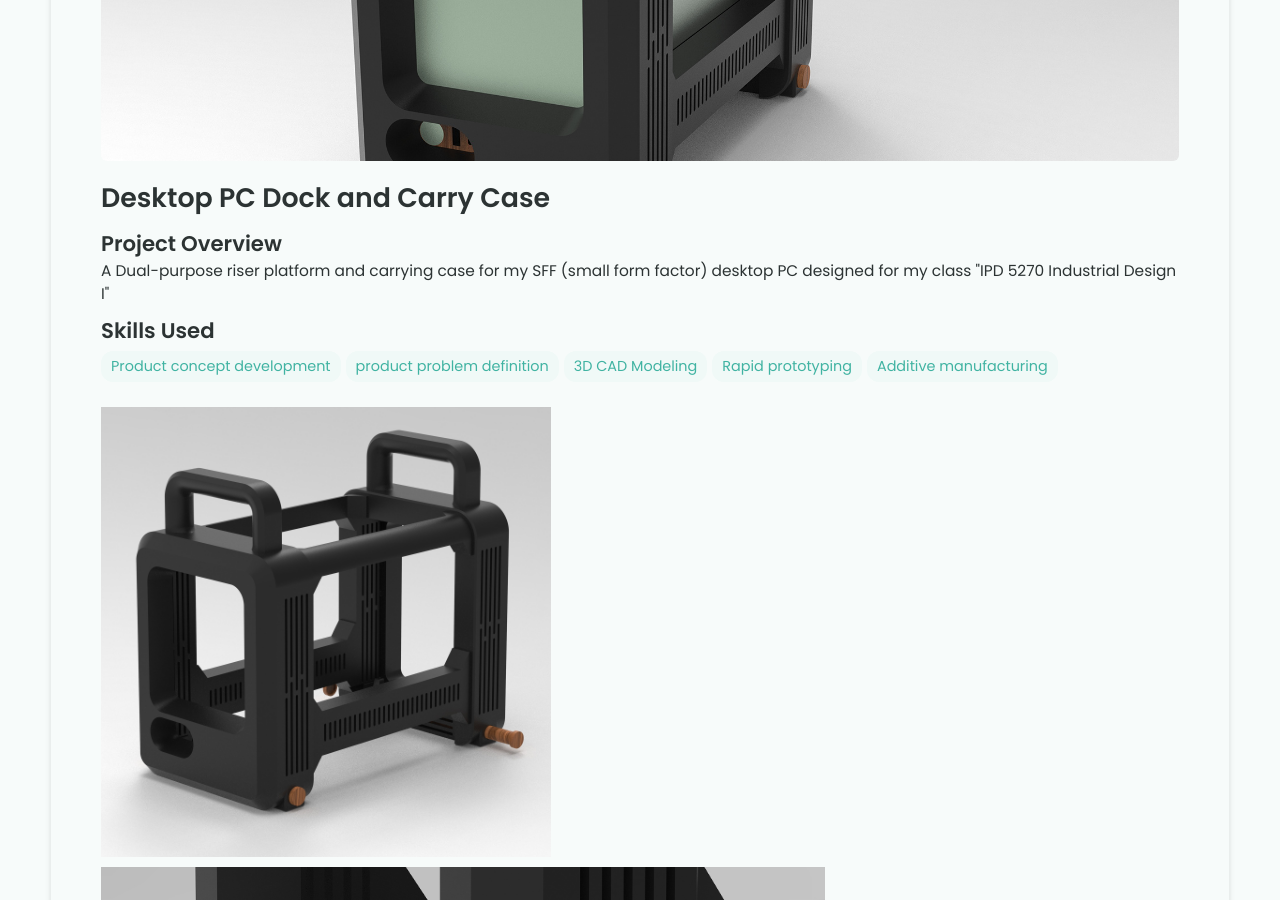
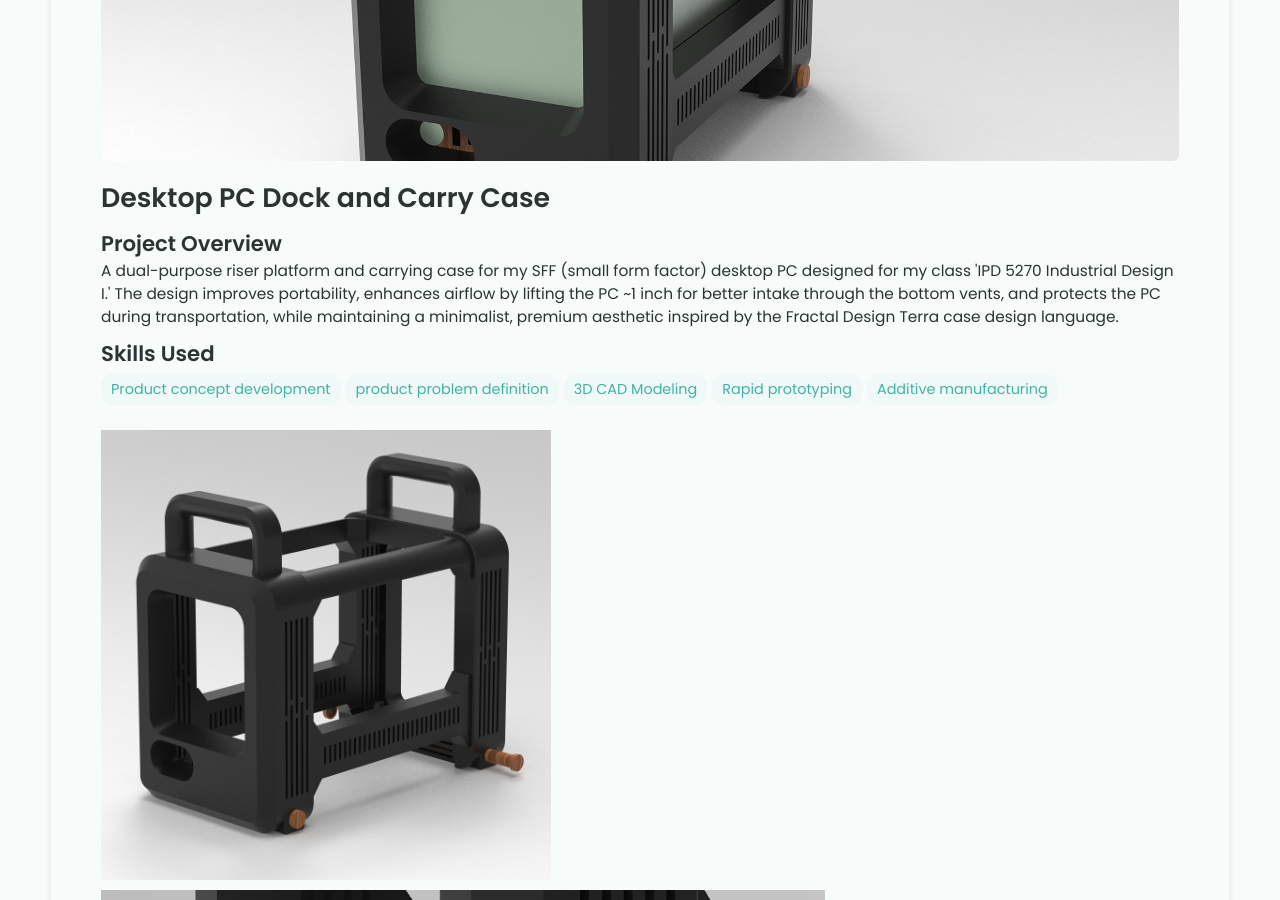
Before and after one commit to tdberner/tdberner.github.io, a Jekyll site: the page built from _projects/pc-case/index.md, in a window 1280 px wide and 900 px high, scrolled down 329 px. Built offline with Jekyll 4.4.1, drawn with Linux system fonts in a browser that asks for light colours.

Commit message:
Update index.md

```diff
--- a/_projects/pc-case/index.md
+++ b/_projects/pc-case/index.md
@@ -1,7 +1,7 @@
 ---
 layout: post
 title: Desktop PC Dock and Carry Case
-description:  A Dual-purpose riser platform and carrying case for my SFF (small form factor) desktop PC designed for my class "IPD 5270 Industrial Design I"
+description:  A dual-purpose riser platform and carrying case for my SFF (small form factor) desktop PC designed for my class 'IPD 5270 Industrial Design I.' The design improves portability, enhances airflow by lifting the PC ~1 inch for better intake through the bottom vents, and protects the PC during transportation, while maintaining a minimalist, premium aesthetic inspired by the Fractal Design Terra case design language.
 skills:
   - Product concept development
   - product problem definition
```
